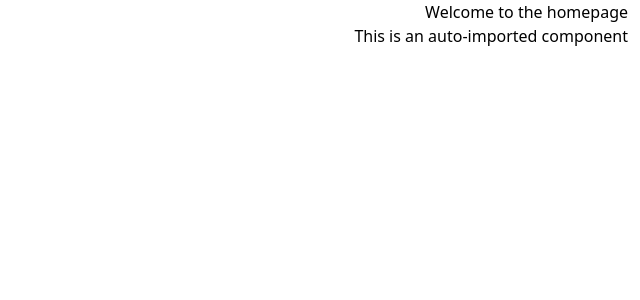
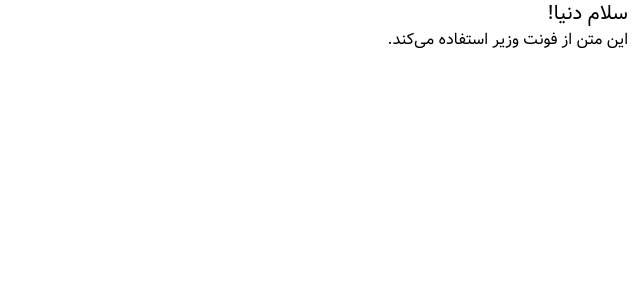
Before and after one commit to Rahsaam/bama-motor, a Nuxt app: page / in a window 1280 px wide. Shown: the top 300 px of the page, without its empty margins (640-1280 px from the left). Built offline with nearby package versions, Linux system fonts and the light colour scheme.

Commit message:
feat: add font

```diff
--- a/src/assets/css/main.css
+++ b/src/assets/css/main.css
@@ -2,7 +2,16 @@
 @tailwind components;
 @tailwind utilities;
 
+@font-face {
+    font-family: 'vazir';
+    src: url('../fonts/Vazir.ttf') format('truetype');
+    font-weight: normal;
+    font-style: normal;
+}
 
+body {
+    font-family: 'vazir', sans-serif;
+  }
 
 .container-field {
   width: 100%;
--- a/src/pages/index.vue
+++ b/src/pages/index.vue
@@ -1,8 +1,8 @@
 <template>
   <div class="container-field">
     <div class="container">
-      <h1>Welcome to the homepage</h1>
-      <AppAlert> This is an auto-imported component </AppAlert>
+      <h1 class="font-vazir text-xl">سلام دنیا!</h1>
+      <p>این متن از فونت وزیر استفاده می‌کند.</p>
     </div>
   </div>
 </template>
--- a/tailwind.config.js
+++ b/tailwind.config.js
@@ -8,7 +8,11 @@ export default {
     './src/app.vue',
   ],
   theme: {
-    extend: {},
+    extend: {
+      fontFamily: {
+        vazir: ['vazir', 'sans-serif'],
+      },
+    },
   },
   plugins: [],
 }
```
Also changed, not shown: src/assets/fonts/Vazir.ttf (added).
